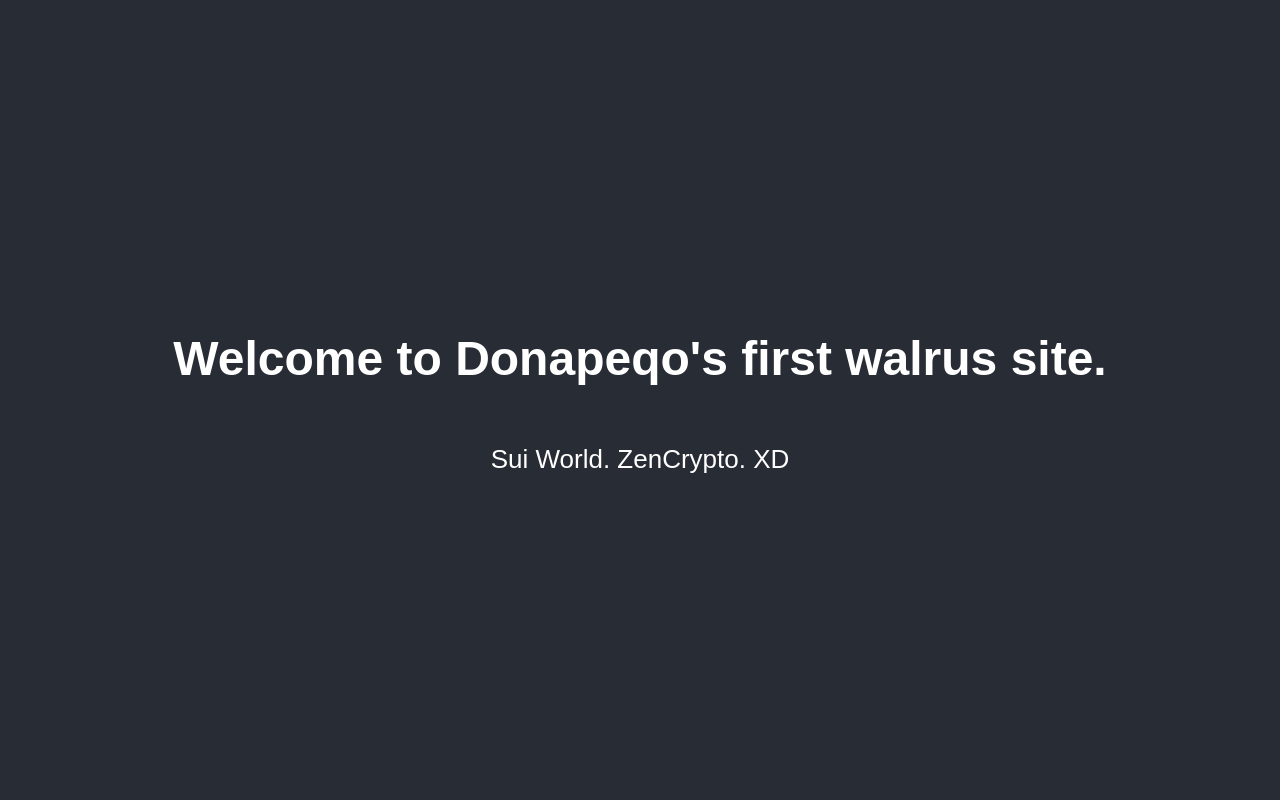
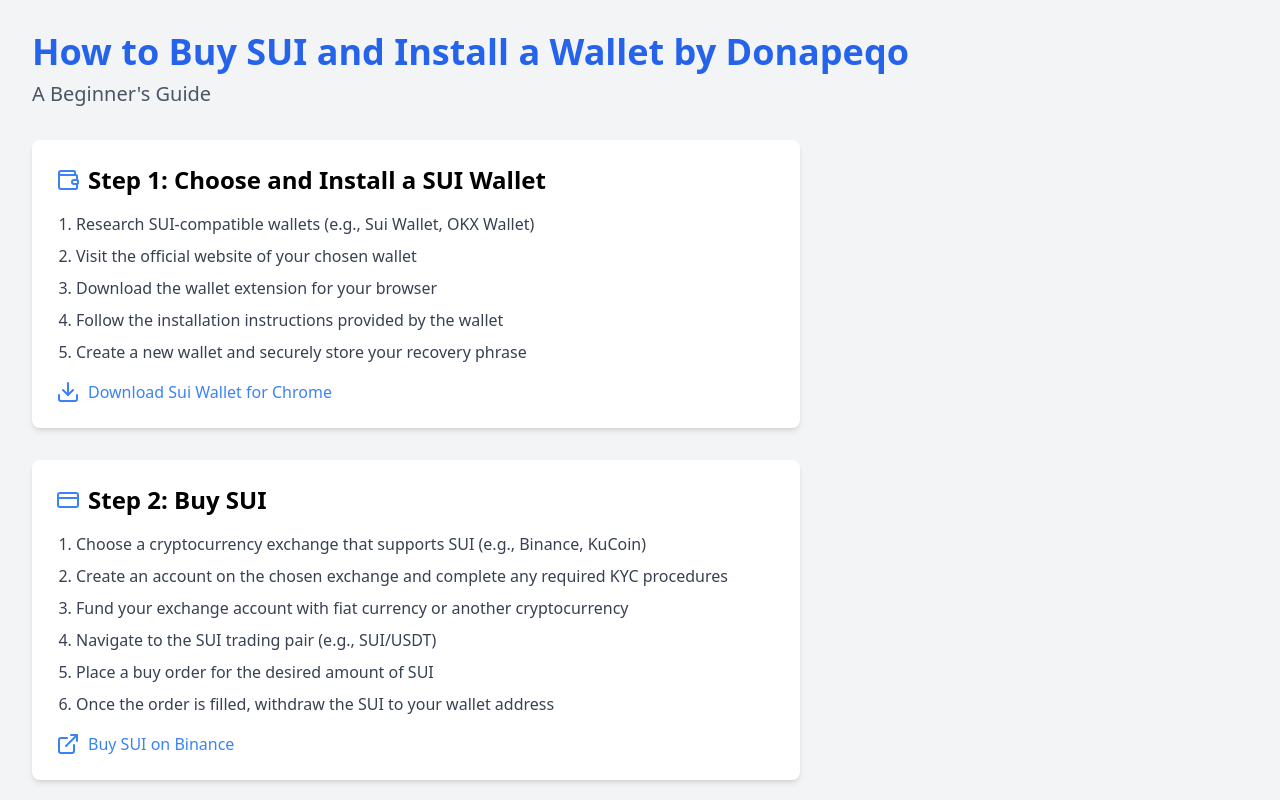
Before and after one commit to donapeqo/Sample-Walrus-Site, a React (Create React App) app: page / in a window 1280 px wide. Shown: the top 800 px of the page. Built offline with nearby package versions, Linux system fonts and the light colour scheme.

Commit message:
update to be tutorial to buy and install wallet

```diff
--- a/package.json
+++ b/package.json
@@ -6,6 +6,7 @@
     "@testing-library/jest-dom": "^5.17.0",
     "@testing-library/react": "^13.4.0",
     "@testing-library/user-event": "^13.5.0",
+    "lucide-react": "^0.446.0",
     "react": "^18.3.1",
     "react-dom": "^18.3.1",
     "react-scripts": "5.0.1",
@@ -34,5 +35,10 @@
       "last 1 firefox version",
       "last 1 safari version"
     ]
+  },
+  "devDependencies": {
+    "autoprefixer": "^10.4.20",
+    "postcss": "^8.4.47",
+    "tailwindcss": "^3.4.13"
   }
 }
--- /dev/null
+++ b/postcss.config.js
@@ -0,0 +1,6 @@
+module.exports = {
+  plugins: {
+    tailwindcss: {},
+    autoprefixer: {},
+  },
+}
--- a/src/App.js
+++ b/src/App.js
@@ -1,26 +1,13 @@
-import './App.css';
+import './index.css';
+import SuiGuide from './SuiGuide';
 
 function App() {
   return (
-    <div className="App" style={{
-      display: 'flex',
-      justifyContent: 'center',
-      alignItems: 'center',
-      height: '100vh',
-      backgroundColor: '#282c34',
-      color: 'white',
-      fontFamily: 'Arial, sans-serif'
-    }}>
-      <header className="App-header">
-        <h1 style={{ fontSize: '3rem' }}>
-          Welcome to Donapeqo's first walrus site.
-        </h1>
-        <p>
-          Sui World. ZenCrypto. XD
-        </p>
-      </header>
+    <div className="App">
+      <SuiGuide />
     </div>
   );
+
 }
 
 
--- /dev/null
+++ b/src/SuiGuide.js
@@ -0,0 +1,72 @@
+import React from 'react';
+import { Wallet, CreditCard, Download, ExternalLink } from 'lucide-react';
+
+const SuiGuide = () => {
+  return (
+    <div className="bg-gray-100 min-h-screen p-4 sm:p-8 font-sans">
+      <header className="mb-8">
+        <h1 className="text-3xl sm:text-4xl font-bold text-blue-600 mb-2">How to Buy SUI and Install a Wallet by Donapeqo</h1>
+        <p className="text-lg sm:text-xl text-gray-600">A Beginner's Guide</p>
+      </header>
+
+      <main className="max-w-3xl">
+        <section className="bg-white rounded-lg shadow-md p-4 sm:p-6 mb-8">
+          <h2 className="text-xl sm:text-2xl font-semibold mb-4 flex items-center">
+            <Wallet className="mr-2 text-blue-500" />
+            Step 1: Choose and Install a SUI Wallet
+          </h2>
+          <ol className="list-decimal list-outside ml-5 space-y-2 text-gray-700">
+            <li>Research SUI-compatible wallets (e.g., Sui Wallet, OKX Wallet)</li>
+            <li>Visit the official website of your chosen wallet</li>
+            <li>Download the wallet extension for your browser</li>
+            <li>Follow the installation instructions provided by the wallet</li>
+            <li>Create a new wallet and securely store your recovery phrase</li>
+          </ol>
+          <div className="mt-4 flex items-center text-blue-500">
+            <Download className="mr-2" />
+            <a href="https://chrome.google.com/webstore/detail/sui-wallet/opcgpfmipidbgpenhmajoajpbobppdil" target="_blank" rel="noopener noreferrer" className="hover:underline">
+              Download Sui Wallet for Chrome
+            </a>
+          </div>
+        </section>
+
+        <section className="bg-white rounded-lg shadow-md p-4 sm:p-6 mb-8">
+          <h2 className="text-xl sm:text-2xl font-semibold mb-4 flex items-center">
+            <CreditCard className="mr-2 text-blue-500" />
+            Step 2: Buy SUI
+          </h2>
+          <ol className="list-decimal list-outside ml-5 space-y-2 text-gray-700">
+            <li>Choose a cryptocurrency exchange that supports SUI (e.g., Binance, KuCoin)</li>
+            <li>Create an account on the chosen exchange and complete any required KYC procedures</li>
+            <li>Fund your exchange account with fiat currency or another cryptocurrency</li>
+            <li>Navigate to the SUI trading pair (e.g., SUI/USDT)</li>
+            <li>Place a buy order for the desired amount of SUI</li>
+            <li>Once the order is filled, withdraw the SUI to your wallet address</li>
+          </ol>
+          <div className="mt-4 flex items-center text-blue-500">
+            <ExternalLink className="mr-2" />
+            <a href="https://www.binance.com/en/trade/SUI_USDT" target="_blank" rel="noopener noreferrer" className="hover:underline">
+              Buy SUI on Binance
+            </a>
+          </div>
+        </section>
+
+        <section className="bg-blue-50 border-l-4 border-blue-500 p-4 rounded">
+          <h3 className="font-semibold text-lg mb-2 text-blue-700">Important Tips:</h3>
+          <ul className="list-disc list-outside ml-5 space-y-1 text-gray-700">
+            <li>Always double-check wallet addresses before sending any cryptocurrency</li>
+            <li>Keep your recovery phrase and private keys secure and offline</li>
+            <li>Be cautious of phishing attempts and only use official websites</li>
+            <li>Start with small amounts until you're comfortable with the process</li>
+          </ul>
+        </section>
+      </main>
+
+      <footer className="text-gray-500 mt-8">
+        <p>&copy; 2024 SUI Beginner's Guide by Donapeqo. This is not financial advice. Always do your own research.</p>
+      </footer>
+    </div>
+  );
+};
+
+export default SuiGuide;
--- a/src/index.css
+++ b/src/index.css
@@ -1,13 +1,3 @@
-body {
-  margin: 0;
-  font-family: -apple-system, BlinkMacSystemFont, 'Segoe UI', 'Roboto', 'Oxygen',
-    'Ubuntu', 'Cantarell', 'Fira Sans', 'Droid Sans', 'Helvetica Neue',
-    sans-serif;
-  -webkit-font-smoothing: antialiased;
-  -moz-osx-font-smoothing: grayscale;
-}
-
-code {
-  font-family: source-code-pro, Menlo, Monaco, Consolas, 'Courier New',
-    monospace;
-}
+@tailwind base;
+@tailwind components;
+@tailwind utilities;
--- /dev/null
+++ b/tailwind.config.js
@@ -0,0 +1,10 @@
+/** @type {import('tailwindcss').Config} */
+module.exports = {
+  content: [
+    "./src/**/*.{js,jsx,ts,tsx}",
+  ],
+  theme: {
+    extend: {},
+  },
+  plugins: [],
+}
```
Also changed, not shown: 2 other files (tests, documents, lock files or other folders).
